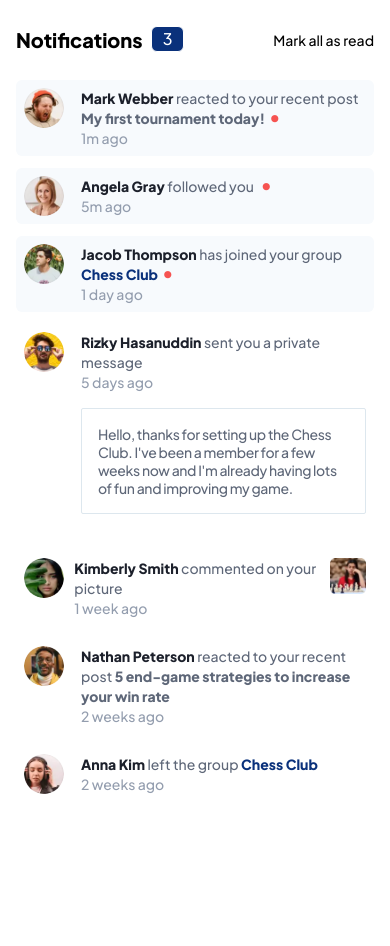
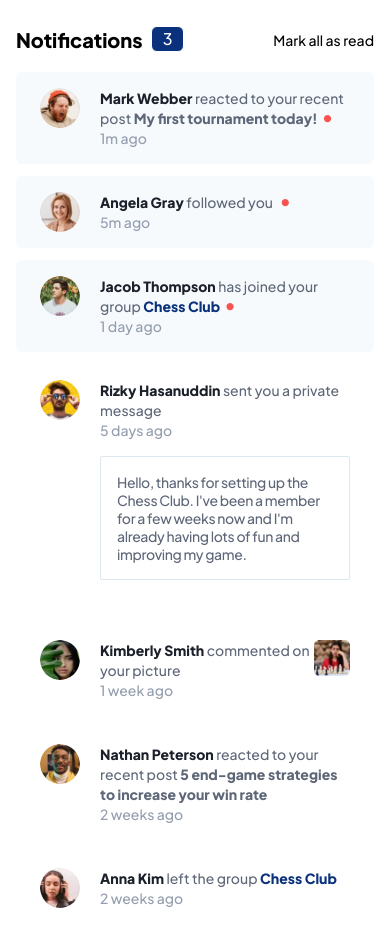
Before and after one commit to milesj76/notifications-page-main, a Svelte app in the folder notifications-page-main/: page / in a window 390 px wide. Before the commit the page ends 844 px from the top, so only its background shows below. Built offline with nearby package versions, Linux system fonts and the light colour scheme.

Commit message:
add responsive breakpoints

```diff
--- a/notifications-page-main/src/App.svelte
+++ b/notifications-page-main/src/App.svelte
@@ -10,8 +10,9 @@
   }
 </script>
 
-<main class="bg-white mx-4 my-4 max-w-screen">
-  <header class="flex justify-between items-center my-4">
+<div class="wide:bg-blue-100 min-h-screen wide:p-8">
+  <main class="bg-white px-4 wide:px-6 py-4 max-w-2xl mx-auto rounded-lg">
+    <header class="flex justify-between items-center">
       <div class="flex space-x-2">
         <h1 class="font-extrabold text-xl">Notifications</h1>
         <span class="badge badge-secondary badge-lg rounded-md text-base py-3 bg-blue-base text-white">{unreadNotifications()}</span>
@@ -23,12 +24,13 @@
     </header>
 
     <!-- Notifications -->
-  <section class="space-y-3">
+    <section class="space-y-3 mx-auto my-2">
       {#each orderedNotifications as notification}
         <Notification {notification} />
       {/each}
     </section>
   </main>
+</div>
 
 <style>
   @import url('https://fonts.googleapis.com/css2?family=Plus+Jakarta+Sans:wght@500;800&display=swap');
--- a/notifications-page-main/src/app.css
+++ b/notifications-page-main/src/app.css
@@ -17,6 +17,11 @@
 
   html {
     font-family: 'Plus Jakarta Sans', sans-serif;
+  }
+
+  body {
+    margin: 0;
+    padding: 0;
   }
 }
 
--- a/notifications-page-main/src/lib/Notification.svelte
+++ b/notifications-page-main/src/lib/Notification.svelte
@@ -4,8 +4,6 @@
   $: eventDetails = determineEvent(notification);
   let message: string;
   let subject: string;
-  let privateMessage: string;
-  let postImg;
 
   function determineEvent(notification) {
     let { eventType, event } = notification
@@ -48,12 +46,12 @@
 
 </script>
 
-<article class={"grid grid-cols-6 grid-rows-1 grid-flow-col-dense p-2 rounded-md text-sm text-blue-400 " + (read ? '' : 'bg-blue-100')}>
+<!-- <article class={"grid grid-cols-6 grid-rows-1 grid-flow-col-dense p-2 rounded-md text-sm text-blue-400 " + (read ? '' : 'bg-blue-100')}> -->
+<article class={"grid grid-cols-[60px_repeat(5,_minmax(0,_1fr))] grid-flow-col-dense py-4 px-6 rounded-md text-sm text-blue-400 " + (read ? '' : 'bg-blue-100')}>
   <!-- Avatar -->
   <img src={userAvatar} alt="avatar" class="w-10 rounded-full col-span-1">
 
   <!-- Details -->
-  <!-- <div class="col-span-5"> -->
   <div class={"col-span-5 " + (notification?.postImg ? "col-span-4" : '')}>
     <p><span class="font-extrabold text-blue-500">{userName}</span> {message} <span class={"font-extrabold " + (eventType === 'group' ? 'text-blue-base' : '')}>{subject ? subject : ''}</span><span class="text-red text-xl leading-3 px-1">{read ? '' : '•'}</span></p>
 
--- a/notifications-page-main/tailwind.config.js
+++ b/notifications-page-main/tailwind.config.js
@@ -9,6 +9,7 @@ export default {
     screens: {
       'mobile': '375px',
       'desktop': '1440px',
+      'wide': '42rem'
     },
     colors: {
       red: 'hsl(1, 90%, 64%)',
```
Lines whose indentation alone changed are shown as unchanged.
